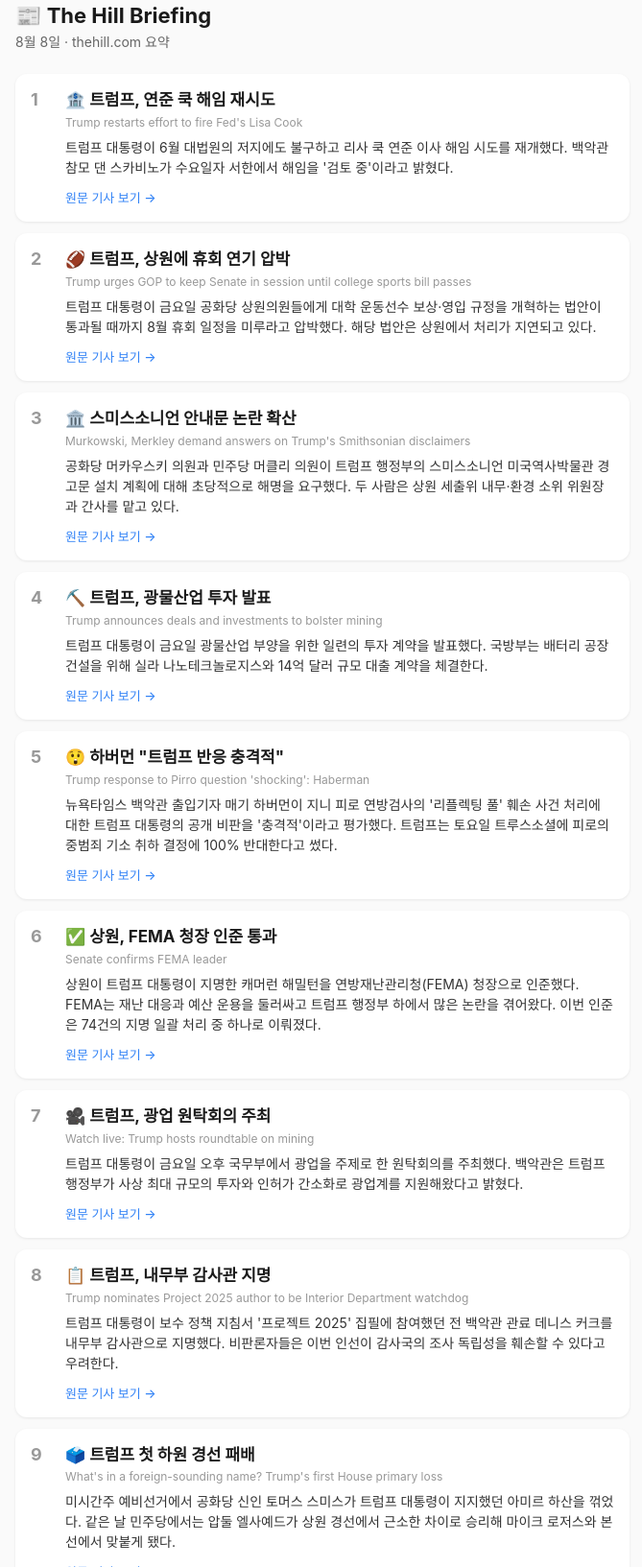
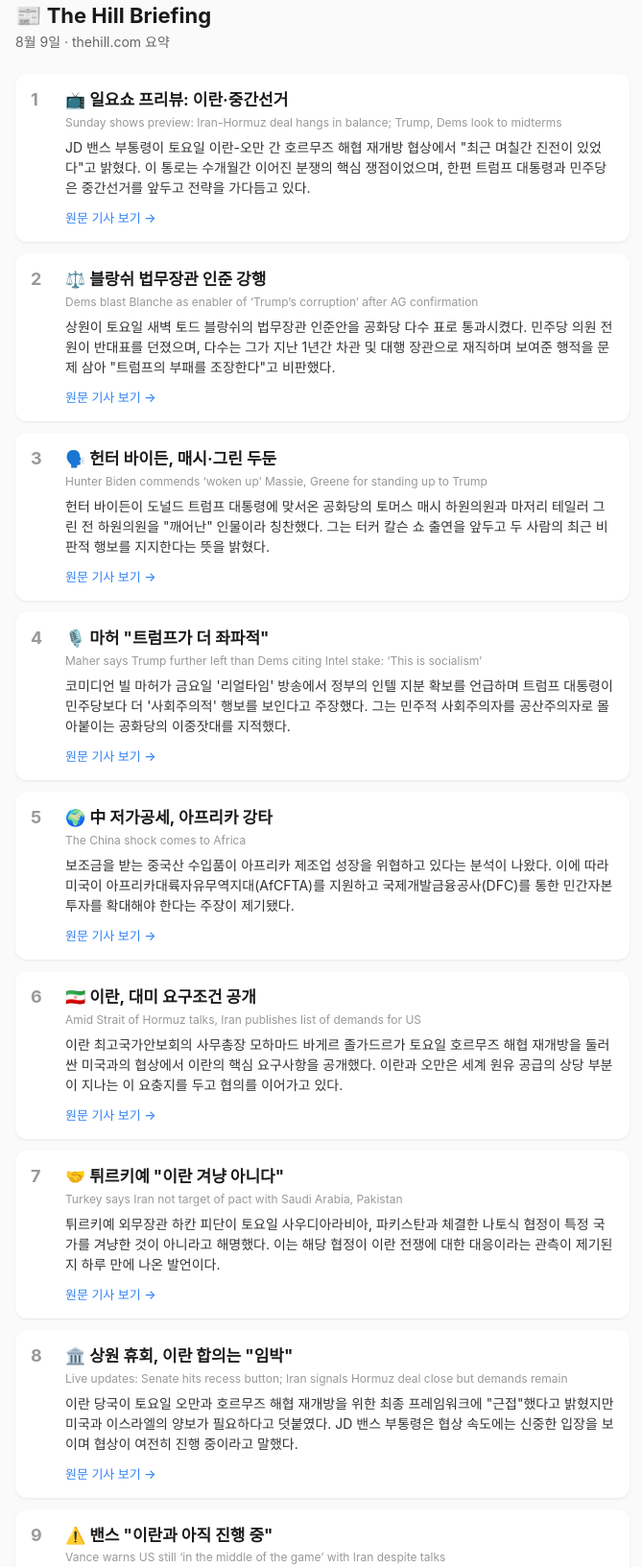
Before and after one commit to LouisMoon1975/thehill-newsletter, a plain HTML site: page docs/index.html in a window 1280 px wide. Shown: the part 21-1654 px from the top of the page at 96% size, without its empty margins (304-973 px from the left). Drawn offline with Linux system fonts and the light colour scheme.

Commit message:
Daily briefing update

```diff
--- a/docs/index.html
+++ b/docs/index.html
@@ -3,14 +3,14 @@
 <head>
 <meta charset="utf-8">
 <meta name="viewport" content="width=device-width, initial-scale=1">
-<title>8월 8일 The Hill Briefing</title>
+<title>8월 9일 The Hill Briefing</title>
 <meta property="og:type" content="article">
-<meta property="og:title" content="8월 8일 The Hill Briefing">
-<meta property="og:description" content="🏦 트럼프, 연준 쿡 해임 재시도 · 🏈 트럼프, 상원에 휴회 연기 압박 · 🏛️ 스미스소니언 안내문 논란 확산">
+<meta property="og:title" content="8월 9일 The Hill Briefing">
+<meta property="og:description" content="📺 일요쇼 프리뷰: 이란·중간선거 · ⚖️ 블랑쉬 법무장관 인준 강행 · 🗣️ 헌터 바이든, 매시·그린 두둔">
 <meta property="og:url" content="https://louismoon1975.github.io/thehill-newsletter/">
 <meta name="twitter:card" content="summary">
-<meta name="twitter:title" content="8월 8일 The Hill Briefing">
-<meta name="twitter:description" content="🏦 트럼프, 연준 쿡 해임 재시도 · 🏈 트럼프, 상원에 휴회 연기 압박 · 🏛️ 스미스소니언 안내문 논란 확산">
+<meta name="twitter:title" content="8월 9일 The Hill Briefing">
+<meta name="twitter:description" content="📺 일요쇼 프리뷰: 이란·중간선거 · ⚖️ 블랑쉬 법무장관 인준 강행 · 🗣️ 헌터 바이든, 매시·그린 두둔">
 <style>
   body { font-family: -apple-system, BlinkMacSystemFont, "Apple SD Gothic Neo", "Malgun Gothic", sans-serif; max-width: 640px; margin: 0 auto; padding: 24px 16px 60px; background: #fafafa; color: #1a1a1a; }
   header { margin-bottom: 24px; }
@@ -28,106 +28,106 @@
 <body>
   <header>
     <h1>📰 The Hill Briefing</h1>
-    <p>8월 8일 · thehill.com 요약</p>
+    <p>8월 9일 · thehill.com 요약</p>
   </header>
 
       <article class="item">
         <div class="rank">1</div>
         <div class="body">
-          <h2>🏦 트럼프, 연준 쿡 해임 재시도</h2>
-          <p class="en-title">Trump restarts effort to fire Fed&#39;s Lisa Cook</p>
-          <p class="summary">트럼프 대통령이 6월 대법원의 저지에도 불구하고 리사 쿡 연준 이사 해임 시도를 재개했다. 백악관 참모 댄 스카비노가 수요일자 서한에서 해임을 &#39;검토 중&#39;이라고 밝혔다.</p>
-          <a class="link" href="https://thehill.com/homenews/administration/6017965-trump-attempts-remove-fed-cook/" target="_blank" rel="noopener">원문 기사 보기 →</a>
+          <h2>📺 일요쇼 프리뷰: 이란·중간선거</h2>
+          <p class="en-title">Sunday shows preview: Iran-Hormuz deal hangs in balance; Trump, Dems look to midterms</p>
+          <p class="summary">JD 밴스 부통령이 토요일 이란-오만 간 호르무즈 해협 재개방 협상에서 &quot;최근 며칠간 진전이 있었다&quot;고 밝혔다. 이 통로는 수개월간 이어진 분쟁의 핵심 쟁점이었으며, 한편 트럼프 대통령과 민주당은 중간선거를 앞두고 전략을 가다듬고 있다.</p>
+          <a class="link" href="https://thehill.com/homenews/sunday-talk-shows/6018823-sunday-preview-vance-iran-negotiations-progress/" target="_blank" rel="noopener">원문 기사 보기 →</a>
         </div>
       </article>
 
       <article class="item">
         <div class="rank">2</div>
         <div class="body">
-          <h2>🏈 트럼프, 상원에 휴회 연기 압박</h2>
-          <p class="en-title">Trump urges GOP to keep Senate in session until college sports bill passes</p>
-          <p class="summary">트럼프 대통령이 금요일 공화당 상원의원들에게 대학 운동선수 보상·영입 규정을 개혁하는 법안이 통과될 때까지 8월 휴회 일정을 미루라고 압박했다. 해당 법안은 상원에서 처리가 지연되고 있다.</p>
-          <a class="link" href="https://thehill.com/homenews/senate/6017932-trump-gop-college-sports-bill/" target="_blank" rel="noopener">원문 기사 보기 →</a>
+          <h2>⚖️ 블랑쉬 법무장관 인준 강행</h2>
+          <p class="en-title">Dems blast Blanche as enabler of ‘Trump’s corruption’ after AG confirmation</p>
+          <p class="summary">상원이 토요일 새벽 토드 블랑쉬의 법무장관 인준안을 공화당 다수 표로 통과시켰다. 민주당 의원 전원이 반대표를 던졌으며, 다수는 그가 지난 1년간 차관 및 대행 장관으로 재직하며 보여준 행적을 문제 삼아 &quot;트럼프의 부패를 조장한다&quot;고 비판했다.</p>
+          <a class="link" href="https://thehill.com/homenews/senate/6018748-democrats-oppose-blanche-confirmation/" target="_blank" rel="noopener">원문 기사 보기 →</a>
         </div>
       </article>
 
       <article class="item">
         <div class="rank">3</div>
         <div class="body">
-          <h2>🏛️ 스미스소니언 안내문 논란 확산</h2>
-          <p class="en-title">Murkowski, Merkley demand answers on Trump&#39;s Smithsonian disclaimers</p>
-          <p class="summary">공화당 머카우스키 의원과 민주당 머클리 의원이 트럼프 행정부의 스미스소니언 미국역사박물관 경고문 설치 계획에 대해 초당적으로 해명을 요구했다. 두 사람은 상원 세출위 내무·환경 소위 위원장과 간사를 맡고 있다.</p>
-          <a class="link" href="https://thehill.com/homenews/senate/6017828-murkowski-merkley-question-smithsonian-signs/" target="_blank" rel="noopener">원문 기사 보기 →</a>
+          <h2>🗣️ 헌터 바이든, 매시·그린 두둔</h2>
+          <p class="en-title">Hunter Biden commends ‘woken up’ Massie, Greene for standing up to Trump</p>
+          <p class="summary">헌터 바이든이 도널드 트럼프 대통령에 맞서온 공화당의 토머스 매시 하원의원과 마저리 테일러 그린 전 하원의원을 &quot;깨어난&quot; 인물이라 칭찬했다. 그는 터커 칼슨 쇼 출연을 앞두고 두 사람의 최근 비판적 행보를 지지한다는 뜻을 밝혔다.</p>
+          <a class="link" href="https://thehill.com/homenews/administration/6018639-hunter-biden-greene-massie-support/" target="_blank" rel="noopener">원문 기사 보기 →</a>
         </div>
       </article>
 
       <article class="item">
         <div class="rank">4</div>
         <div class="body">
-          <h2>⛏️ 트럼프, 광물산업 투자 발표</h2>
-          <p class="en-title">Trump announces deals and investments to bolster mining</p>
-          <p class="summary">트럼프 대통령이 금요일 광물산업 부양을 위한 일련의 투자 계약을 발표했다. 국방부는 배터리 공장 건설을 위해 실라 나노테크놀로지스와 14억 달러 규모 대출 계약을 체결한다.</p>
-          <a class="link" href="https://thehill.com/policy/energy-environment/6017707-trump-mining-event-chinese-minerals/" target="_blank" rel="noopener">원문 기사 보기 →</a>
+          <h2>🎙️ 마허 &quot;트럼프가 더 좌파적&quot;</h2>
+          <p class="en-title">Maher says Trump further left than Dems citing Intel stake: ‘This is socialism’</p>
+          <p class="summary">코미디언 빌 마허가 금요일 &#39;리얼타임&#39; 방송에서 정부의 인텔 지분 확보를 언급하며 트럼프 대통령이 민주당보다 더 &#39;사회주의적&#39; 행보를 보인다고 주장했다. 그는 민주적 사회주의자를 공산주의자로 몰아붙이는 공화당의 이중잣대를 지적했다.</p>
+          <a class="link" href="https://thehill.com/homenews/administration/6018604-maher-trump-socialism-comments-intel-stake/" target="_blank" rel="noopener">원문 기사 보기 →</a>
         </div>
       </article>
 
       <article class="item">
         <div class="rank">5</div>
         <div class="body">
-          <h2>😲 하버먼 &quot;트럼프 반응 충격적&quot;</h2>
-          <p class="en-title">Trump response to Pirro question &#39;shocking&#39;: Haberman</p>
-          <p class="summary">뉴욕타임스 백악관 출입기자 매기 하버먼이 지니 피로 연방검사의 &#39;리플렉팅 풀&#39; 훼손 사건 처리에 대한 트럼프 대통령의 공개 비판을 &#39;충격적&#39;이라고 평가했다. 트럼프는 토요일 트루스소셜에 피로의 중범죄 기소 취하 결정에 100% 반대한다고 썼다.</p>
-          <a class="link" href="https://thehill.com/homenews/administration/6017492-haberman-shocked-trump-pirro-comments-reflecting-pool/" target="_blank" rel="noopener">원문 기사 보기 →</a>
+          <h2>🌍 中 저가공세, 아프리카 강타</h2>
+          <p class="en-title">The China shock comes to Africa</p>
+          <p class="summary">보조금을 받는 중국산 수입품이 아프리카 제조업 성장을 위협하고 있다는 분석이 나왔다. 이에 따라 미국이 아프리카대륙자유무역지대(AfCFTA)를 지원하고 국제개발금융공사(DFC)를 통한 민간자본 투자를 확대해야 한다는 주장이 제기됐다.</p>
+          <a class="link" href="https://thehill.com/opinion/international/6017883-china-economic-shock-africa/" target="_blank" rel="noopener">원문 기사 보기 →</a>
         </div>
       </article>
 
       <article class="item">
         <div class="rank">6</div>
         <div class="body">
-          <h2>✅ 상원, FEMA 청장 인준 통과</h2>
-          <p class="en-title">Senate confirms FEMA leader</p>
-          <p class="summary">상원이 트럼프 대통령이 지명한 캐머런 해밀턴을 연방재난관리청(FEMA) 청장으로 인준했다. FEMA는 재난 대응과 예산 운용을 둘러싸고 트럼프 행정부 하에서 많은 논란을 겪어왔다. 이번 인준은 74건의 지명 일괄 처리 중 하나로 이뤄졌다.</p>
-          <a class="link" href="https://thehill.com/policy/energy-environment/6017458-fema-administrator-cameron-hamilton/" target="_blank" rel="noopener">원문 기사 보기 →</a>
+          <h2>🇮🇷 이란, 대미 요구조건 공개</h2>
+          <p class="en-title">Amid Strait of Hormuz talks, Iran publishes list of demands for US</p>
+          <p class="summary">이란 최고국가안보회의 사무총장 모하마드 바게르 졸가드르가 토요일 호르무즈 해협 재개방을 둘러싼 미국과의 협상에서 이란의 핵심 요구사항을 공개했다. 이란과 오만은 세계 원유 공급의 상당 부분이 지나는 이 요충지를 두고 협의를 이어가고 있다.</p>
+          <a class="link" href="https://thehill.com/policy/international/6018858-iran-demands-us-hormuz-negotiations/" target="_blank" rel="noopener">원문 기사 보기 →</a>
         </div>
       </article>
 
       <article class="item">
         <div class="rank">7</div>
         <div class="body">
-          <h2>🎥 트럼프, 광업 원탁회의 주최</h2>
-          <p class="en-title">Watch live: Trump hosts roundtable on mining</p>
-          <p class="summary">트럼프 대통령이 금요일 오후 국무부에서 광업을 주제로 한 원탁회의를 주최했다. 백악관은 트럼프 행정부가 사상 최대 규모의 투자와 인허가 간소화로 광업계를 지원해왔다고 밝혔다.</p>
-          <a class="link" href="https://thehill.com/video-clips/6017416-watch-live-donald-trump-white-house-mining-roundtable/" target="_blank" rel="noopener">원문 기사 보기 →</a>
+          <h2>🤝 튀르키예 &quot;이란 겨냥 아니다&quot;</h2>
+          <p class="en-title">Turkey says Iran not target of pact with Saudi Arabia, Pakistan</p>
+          <p class="summary">튀르키예 외무장관 하칸 피단이 토요일 사우디아라비아, 파키스탄과 체결한 나토식 협정이 특정 국가를 겨냥한 것이 아니라고 해명했다. 이는 해당 협정이 이란 전쟁에 대한 대응이라는 관측이 제기된 지 하루 만에 나온 발언이다.</p>
+          <a class="link" href="https://thehill.com/policy/international/6018834-turkey-says-iran-not-target-of-pact-with-saudi-arabia-pakistan/" target="_blank" rel="noopener">원문 기사 보기 →</a>
         </div>
       </article>
 
       <article class="item">
         <div class="rank">8</div>
         <div class="body">
-          <h2>📋 트럼프, 내무부 감사관 지명</h2>
-          <p class="en-title">Trump nominates Project 2025 author to be Interior Department watchdog</p>
-          <p class="summary">트럼프 대통령이 보수 정책 지침서 &#39;프로젝트 2025&#39; 집필에 참여했던 전 백악관 관료 데니스 커크를 내무부 감사관으로 지명했다. 비판론자들은 이번 인선이 감사국의 조사 독립성을 훼손할 수 있다고 우려한다.</p>
-          <a class="link" href="https://thehill.com/policy/energy-environment/6017264-project-2025-interior-department-watchdog-oig/" target="_blank" rel="noopener">원문 기사 보기 →</a>
+          <h2>🏛️ 상원 휴회, 이란 합의는 &quot;임박&quot;</h2>
+          <p class="en-title">Live updates: Senate hits recess button; Iran signals Hormuz deal close but demands remain</p>
+          <p class="summary">이란 당국이 토요일 오만과 호르무즈 해협 재개방을 위한 최종 프레임워크에 &quot;근접&quot;했다고 밝혔지만 미국과 이스라엘의 양보가 필요하다고 덧붙였다. JD 밴스 부통령은 협상 속도에는 신중한 입장을 보이며 협상이 여전히 진행 중이라고 말했다.</p>
+          <a class="link" href="https://thehill.com/homenews/administration/6018352-live-updates-senate-august-recess-blanche-spending-bill-iran-war/" target="_blank" rel="noopener">원문 기사 보기 →</a>
         </div>
       </article>
 
       <article class="item">
         <div class="rank">9</div>
         <div class="body">
-          <h2>🗳️ 트럼프 첫 하원 경선 패배</h2>
-          <p class="en-title">What&#39;s in a foreign-sounding name? Trump&#39;s first House primary loss</p>
-          <p class="summary">미시간주 예비선거에서 공화당 신인 토머스 스미스가 트럼프 대통령이 지지했던 아미르 하산을 꺾었다. 같은 날 민주당에서는 압둘 엘사예드가 상원 경선에서 근소한 차이로 승리해 마이크 로저스와 본선에서 맞붙게 됐다.</p>
-          <a class="link" href="https://thehill.com/opinion/campaign/6015834-el-sayed-democrats-win-michigan/" target="_blank" rel="noopener">원문 기사 보기 →</a>
+          <h2>⚠️ 밴스 &quot;이란과 아직 진행 중&quot;</h2>
+          <p class="en-title">Vance warns US still ‘in the middle of the game’ with Iran despite talks</p>
+          <p class="summary">JD 밴스 부통령이 토요일 이란과의 협상에서 진전이 있었다고 밝히면서도 분쟁을 끝내기 위한 양보를 압박하는 상황이 여전히 &quot;게임 중반&quot;이라고 경고했다. 그는 최근 며칠간 일부 진전이 있었다고 말했다.</p>
+          <a class="link" href="https://thehill.com/homenews/administration/6018727-vance-iran-negotiation-progress/" target="_blank" rel="noopener">원문 기사 보기 →</a>
         </div>
       </article>
 
       <article class="item">
         <div class="rank">10</div>
         <div class="body">
-          <h2>🎯 트럼프 &quot;테네시 경선 대승&quot;</h2>
-          <p class="en-title">Trump touts wins in Tennessee primary despite Ogles loss</p>
-          <p class="summary">트럼프 대통령이 테네시 경선에서 자신이 지지한 앤디 오글스 하원의원이 낙선했음에도 자신의 추천 성과를 자평했다. 트럼프는 전날 밤 추천 후보들이 8승 1패를 기록했다며, 승산이 낮았음에도 끝까지 의리를 지킨 오글스에 대한 신뢰를 강조했다.</p>
-          <a class="link" href="https://thehill.com/homenews/administration/6017067-trump-endorsement-ogles-loss/" target="_blank" rel="noopener">원문 기사 보기 →</a>
+          <h2>🕊️ 이란-오만 합의 임박, 휴전은 이견</h2>
+          <p class="en-title">Iran signals Strait of Hormuz deal close, but ceasefire dispute lingers</p>
+          <p class="summary">이란이 토요일 오만과 호르무즈 해협 통제권에 관한 합의에 근접했다고 발표했지만, 재개방은 미국의 이란에 대한 보상 등 다른 조건에 달려 있다고 경고했다. 새로운 프레임워크는 이란이 통제해온 이 핵심 해상 통로의 통행을 관리하게 된다.</p>
+          <a class="link" href="https://thehill.com/policy/international/6018567-iran-oman-strait-hormuz-deal-close/" target="_blank" rel="noopener">원문 기사 보기 →</a>
         </div>
       </article>
   <footer>매일 아침 자동 업데이트</footer>
```
